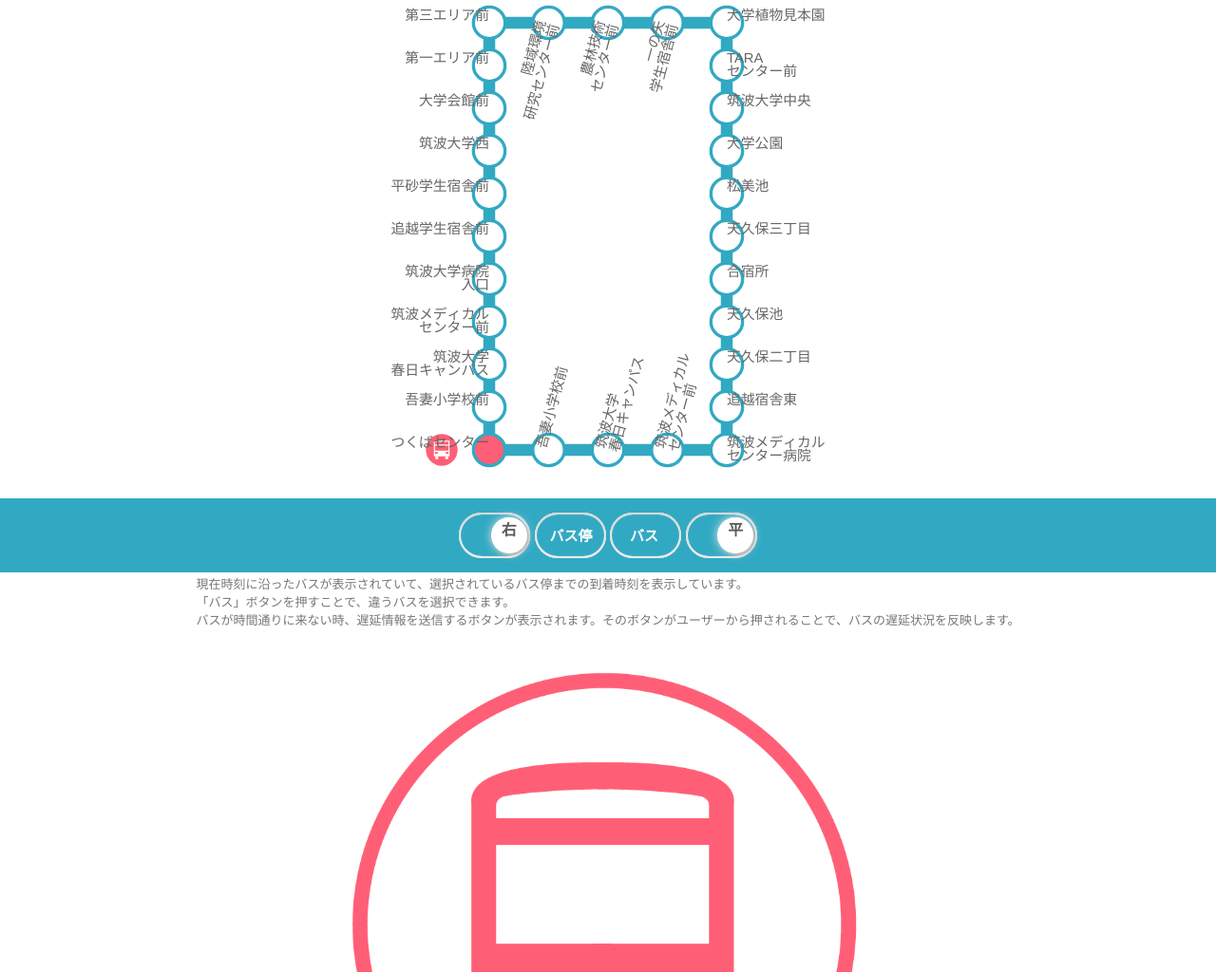
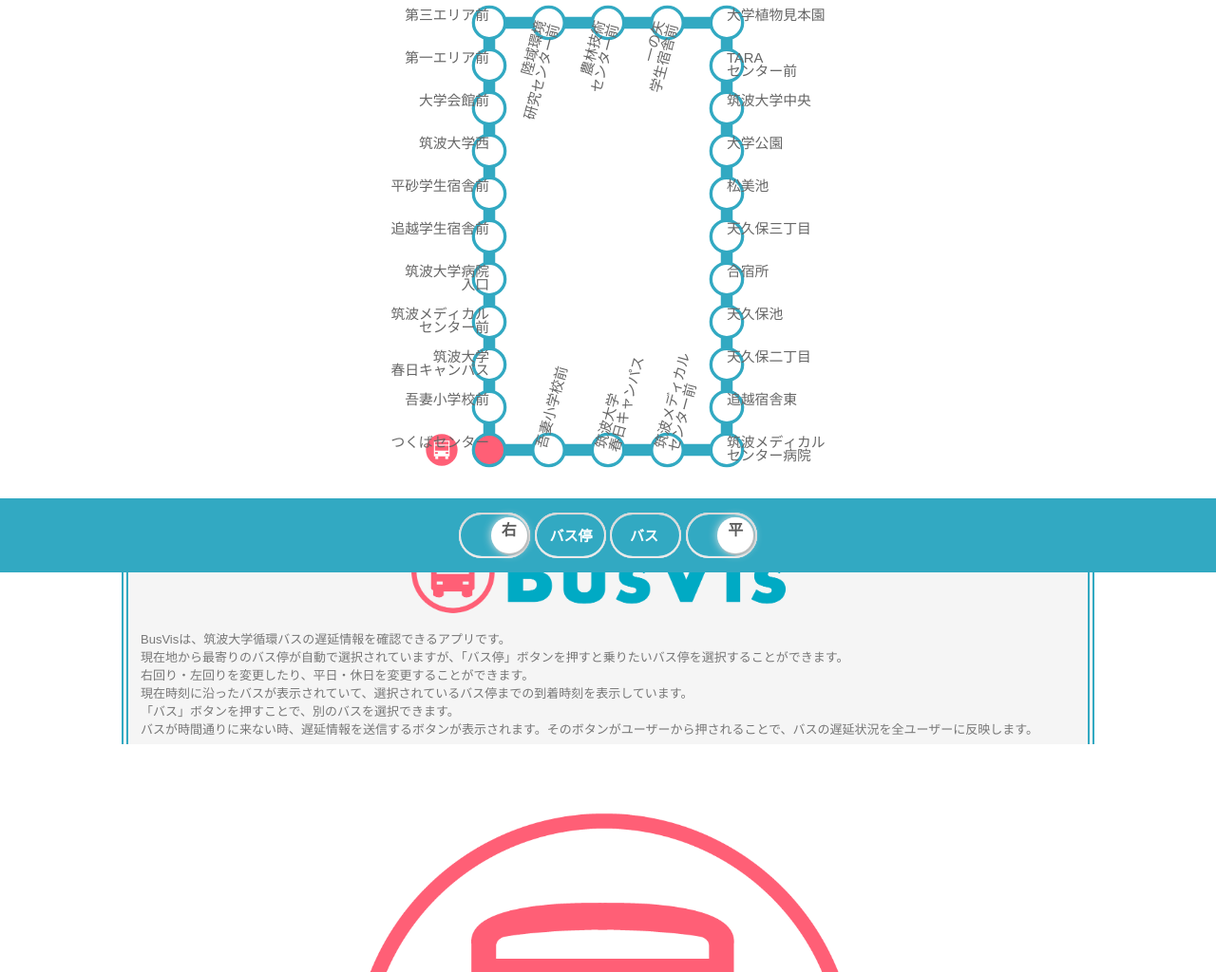
Before and after one commit to Moon-landing-Tsukuba/busvis, a PHP site: page /index.html in a window 1280 px wide. Shown: the part 197-1221 px from the top of the page at 95% size. Run offline with PHP 8.4, Linux system fonts and the light colour scheme; data that the repository does not hold is empty.

Commit message:
使い方を装飾

```diff
--- a/index.html
+++ b/index.html
@@ -60,12 +60,17 @@
         </div>
         <div class="explanation-wrapp" id="explanation">
             <div class="explanation">
-                BusVisは、筑波大学循環バスの遅延情報を確認できるアプリです。</br>
-                現在地から最寄りのバス停が自動で選択されていますが、「バス停」ボタンを押すと乗りたいバス停を選択することができます。</br>
-                右回り、左回りを変更したり、平日、休日を変更することができます。</br>
-                現在時刻に沿ったバスが表示されていて、選択されているバス停までの到着時刻を表示しています。</br>
-                「バス」ボタンを押すことで、違うバスを選択できます。</br>
-                バスが時間通りに来ない時、遅延情報を送信するボタンが表示されます。そのボタンがユーザーから押されることで、バスの遅延状況を反映します。</br>
+                <div class="box7">
+                    <div class="logo-pos">
+                        <img src="img/logo--.png" class="logo-size">
+                    </div>
+                    <p>BusVisは、筑波大学循環バスの遅延情報を確認できるアプリです。</br>
+                        現在地から最寄りのバス停が自動で選択されていますが、「バス停」ボタンを押すと乗りたいバス停を選択することができます。</br>
+                        右回り・左回りを変更したり、平日・休日を変更することができます。</br>
+                        現在時刻に沿ったバスが表示されていて、選択されているバス停までの到着時刻を表示しています。</br>
+                        「バス」ボタンを押すことで、別のバスを選択できます。</br>
+                        バスが時間通りに来ない時、遅延情報を送信するボタンが表示されます。そのボタンがユーザーから押されることで、バスの遅延状況を全ユーザーに反映します。</br></p>
+                </div>
             </div>
         </div>
         <div>
--- a/style.css
+++ b/style.css
@@ -134,7 +134,7 @@
 }
 
 .canvas-box{
-  padding: 10px 0 45px;
+  padding: 10px 0 23px;
 }
 
 /*
@@ -278,6 +278,31 @@
   text-align: left;
 }
 
+.logo-pos {
+  display: flex;
+  align-items: center;
+  justify-content: center;
+}
+
+.logo-size {
+  width: 42%;
+  /* padding-bottom: 30%; */
+  padding-bottom: 1px;
+}
+
+.box7{
+  padding: 0.5em 1em;
+  margin: 2em 0;
+  color: #777;
+  background: whitesmoke;/*背景色*/
+  border-left: double 7px #32a9c2;/*左線*/
+  border-right: double 7px #32a9c2;/*右線*/
+}
+.box7 p {
+  margin: 0;
+  padding: 0;
+}
+
 .logo-wrapp {
   display: flex;
   align-items: center;
```
